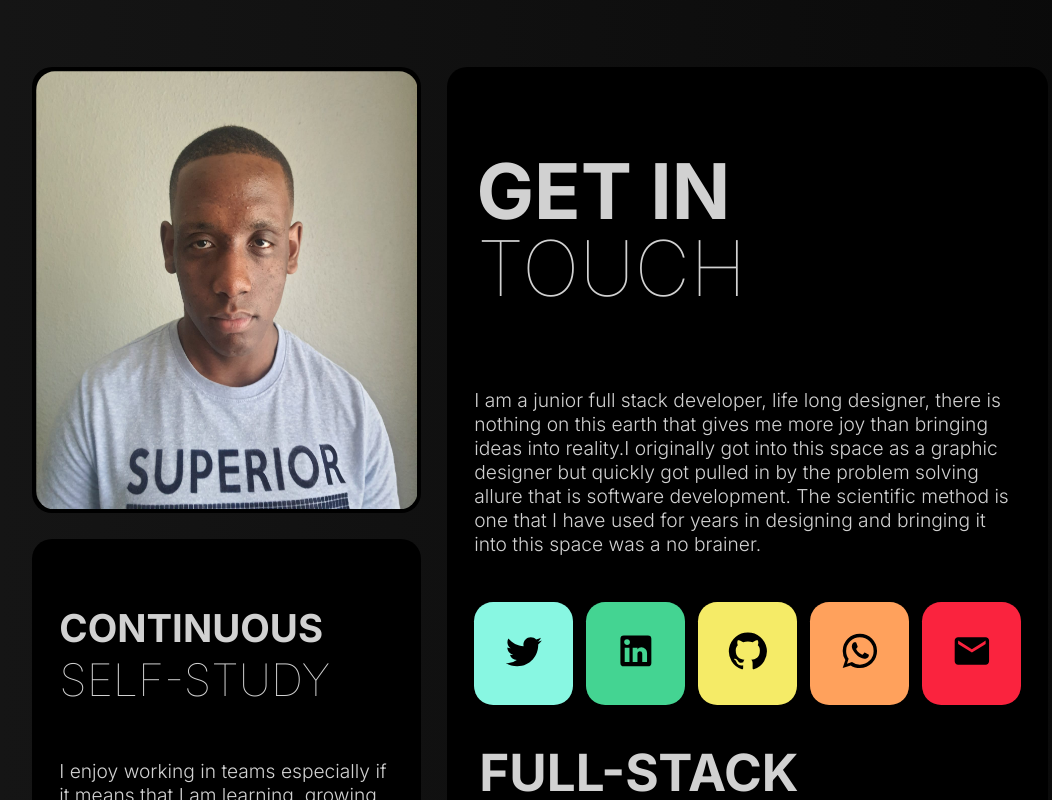
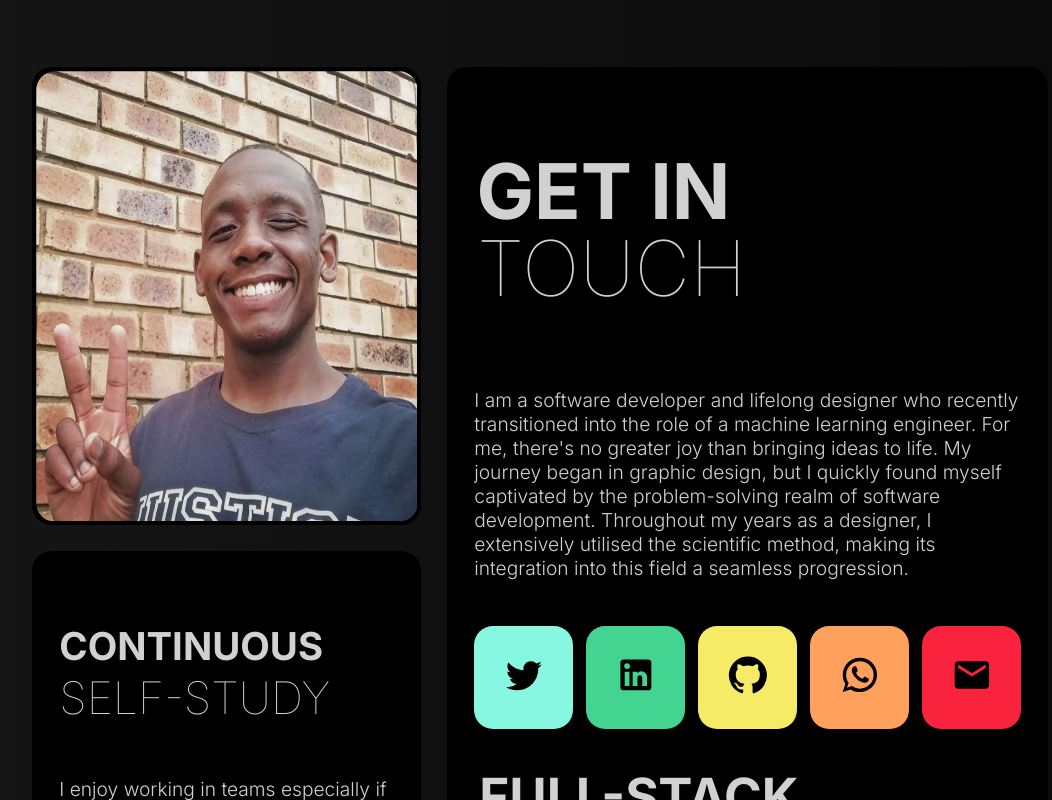
Before and after one commit to kidmpukane/SINE_portfolio, a React (Create React App) app: page /about-me in a window 1280 px wide. Shown: the part 390-1190 px from the top of the page, without its empty margins (100-1152 px from the left). Built offline with nearby package versions, Linux system fonts and the light colour scheme.

Commit message:
image-update-an-bio

```diff
--- a/src/Navigation/About.jsx
+++ b/src/Navigation/About.jsx
@@ -2,7 +2,7 @@ import { React, useEffect } from "react";
 import Zoom from "react-reveal/Zoom";
 import Aos from "aos";
 import "aos/dist/aos.css";
-import profilePic from "../assets/WhatsApp Image 2023-02-27 at 12.54.25.jpg";
+import profilePic from "../assets/IMG_20231217_193834_068.jpg";
 import myCv from "../assets/Lwandiso_Zwane_Resume_New.pdf";
 import TwitterIcon from "@mui/icons-material/Twitter";
 import LinkedInIcon from "@mui/icons-material/LinkedIn";
@@ -41,7 +41,7 @@ function About() {
       links: {
         heading: "GET IN",
         headingOne: "TOUCH",
-        text: "I am a junior full stack developer, life long designer, there is nothing on this earth that gives me more joy than bringing ideas into reality.I originally got into this space as a graphic designer but quickly got pulled in by the problem solving allure that is software development. The scientific method is one that I have used for years in designing and bringing it into this space was a no brainer.",
+        text: "I am a software developer and lifelong designer who recently transitioned into the role of a machine learning engineer. For me, there's no greater joy than bringing ideas to life. My journey began in graphic design, but I quickly found myself captivated by the problem-solving realm of software development. Throughout my years as a designer, I extensively utilised the scientific method, making its integration into this field a seamless progression.",
       },
       qualification: {
         text: "I enjoy working in teams especially if it means that I am learning, growing, and slowly moving closer to reaching my full potential as a developer and problem solver. Outside of practical work I am continuously progressing my skills through taking courses.",
```
Also changed, not shown: src/assets/IMG_20231217_193834_068.jpg (added).
